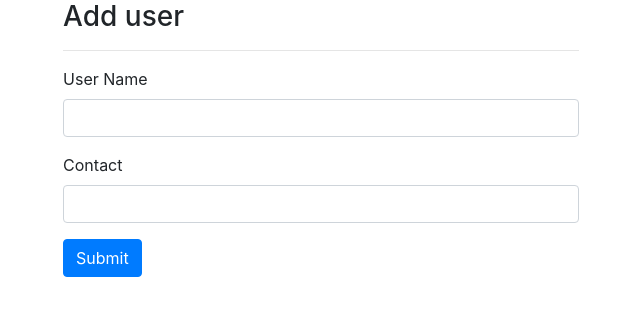
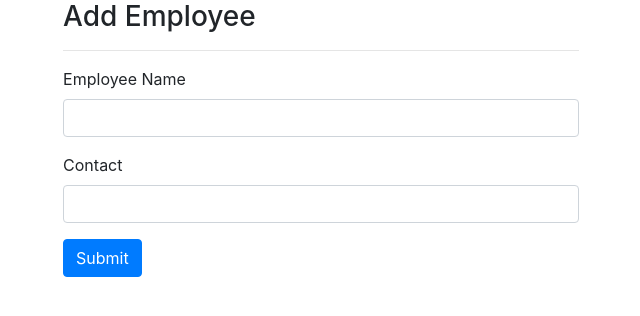
Before and after one commit to Mappleby42/scan-me-out, a Flask app: page /add_user in a window 1280 px wide. Shown: the part 56-372 px from the top of the page, without its empty margins (319-959 px from the left). Run offline with Flask 2, Linux system fonts and the light colour scheme; a user stored in the database is signed in; some libraries are stand-ins or nearby versions.

Commit message:
update terminology user to employee

```diff
--- a/app/auth/templates/add_user.html
+++ b/app/auth/templates/add_user.html
@@ -3,14 +3,14 @@
 {% block content %}
   <div class='row'>
     <div class='col-5 mx-auto'>
-      <h3>Add user</h3>
+      <h3>Add Employee</h3>
       <div>
         {{error}}
       </div>
       <hr>
       <form method='post' action='{{url_for("authentication.add_user")}}'>
         <div class='form-group'>
-          <label>User Name</label>
+          <label>Employee Name</label>
           <input type='text' name='uname' required class='form-control'>
         </div>
         <div class='form-group'>
--- a/app/auth/templates/edit_user.html
+++ b/app/auth/templates/edit_user.html
@@ -5,10 +5,10 @@
       {{error}}
     </div>
     <div class='col-5 mx-auto'>
-      <h3>Edit user</h3><hr>
+      <h3>Edit Employee</h3><hr>
       <form method='post' action='{{url_for("authentication.edit_user",uid=datas.UID)}}'>
         <div class='form-group'>
-          <label>User Name</label>
+          <label>Employee Name</label>
           <input type='text' name='uname' required class='form-control' value='{{datas.UNAME}}'>
         </div>
         <div class='form-group'>
--- a/app/auth/templates/homepage.html
+++ b/app/auth/templates/homepage.html
@@ -2,11 +2,11 @@
 
 {% block content%}
 <div class="container">
-    <h3 class='text-center text-muted mb-3'>User management application</h3>
+    <h3 class='text-center text-muted mb-3'>Employee management application</h3>
     <h4 class="text-primary"> Logged-in as {{ current_user.user_name.title() }} </h4>
     <p class='text-right'>
-        <a href='{{url_for("authentication.add_user")}}' class='btn btn-secondary '>+Add User</a>
-        <a href='{{url_for("authentication.scan_user")}}' class='btn btn-primary '>*Scan User</a>
+        <a href='{{url_for("authentication.add_user")}}' class='btn btn-secondary '>+Add Employee</a>
+        <a href='{{url_for("authentication.scan_user")}}' class='btn btn-primary '>*Scan Employee</a>
     </p>
     <table class='table table-bordered'>
         <thead>
--- a/app/auth/templates/scan_user.html
+++ b/app/auth/templates/scan_user.html
@@ -5,7 +5,7 @@
       {{error}}
     </div>
     <div class='col-5 mx-auto'>
-      <h3>Scan user</h3><hr>
+      <h3>Scan Employee</h3><hr>
       <form method='post' action='{{url_for("authentication.scan_user")}}'>
         <div class='form-group'>
           <label>Code</label>
```
